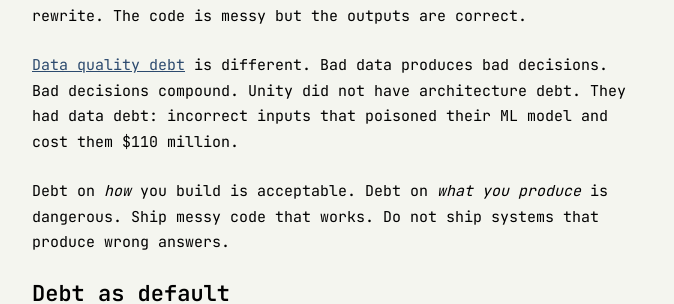
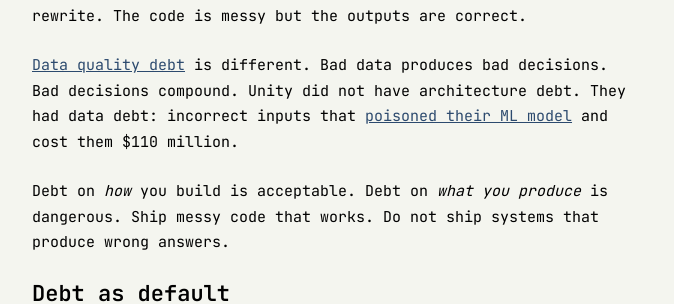
Before and after one commit to ashita-ai/ashita-ai.github.io, a Jekyll site: the page built from _posts/2025-01-15-technical-debt-as-strategy.md, in a window 1280 px wide and 900 px high, scrolled down 969 px. Shown: the part 205-509 px from the top of the window, without its empty margins (302-976 px from the left). Built offline with Jekyll 4.4.1, drawn with Linux system fonts in a browser that asks for light colours; part of the change alters nothing that is shown.

```diff
--- a/_posts/2025-01-15-technical-debt-as-strategy.md
+++ b/_posts/2025-01-15-technical-debt-as-strategy.md
@@ -26,7 +26,7 @@ Not all shortcuts are equal.
 
 Architecture debt is recoverable. You can refactor, migrate, rewrite. The code is messy but the outputs are correct.
 
-[Data quality debt](/blog/the-data-platform-decisions-that-haunt-you/) is different. Bad data produces bad decisions. Bad decisions compound. Unity did not have architecture debt. They had data debt: incorrect inputs that poisoned their ML model and cost them $110 million.
+[Data quality debt](/blog/the-data-platform-decisions-that-haunt-you/) is different. Bad data produces bad decisions. Bad decisions compound. Unity did not have architecture debt. They had data debt: incorrect inputs that [poisoned their ML model](https://www.montecarlodata.com/blog-bad-data-quality-examples/) and cost them $110 million.
 
 Debt on *how* you build is acceptable. Debt on *what you produce* is dangerous. Ship messy code that works. Do not ship systems that produce wrong answers.
 
```
